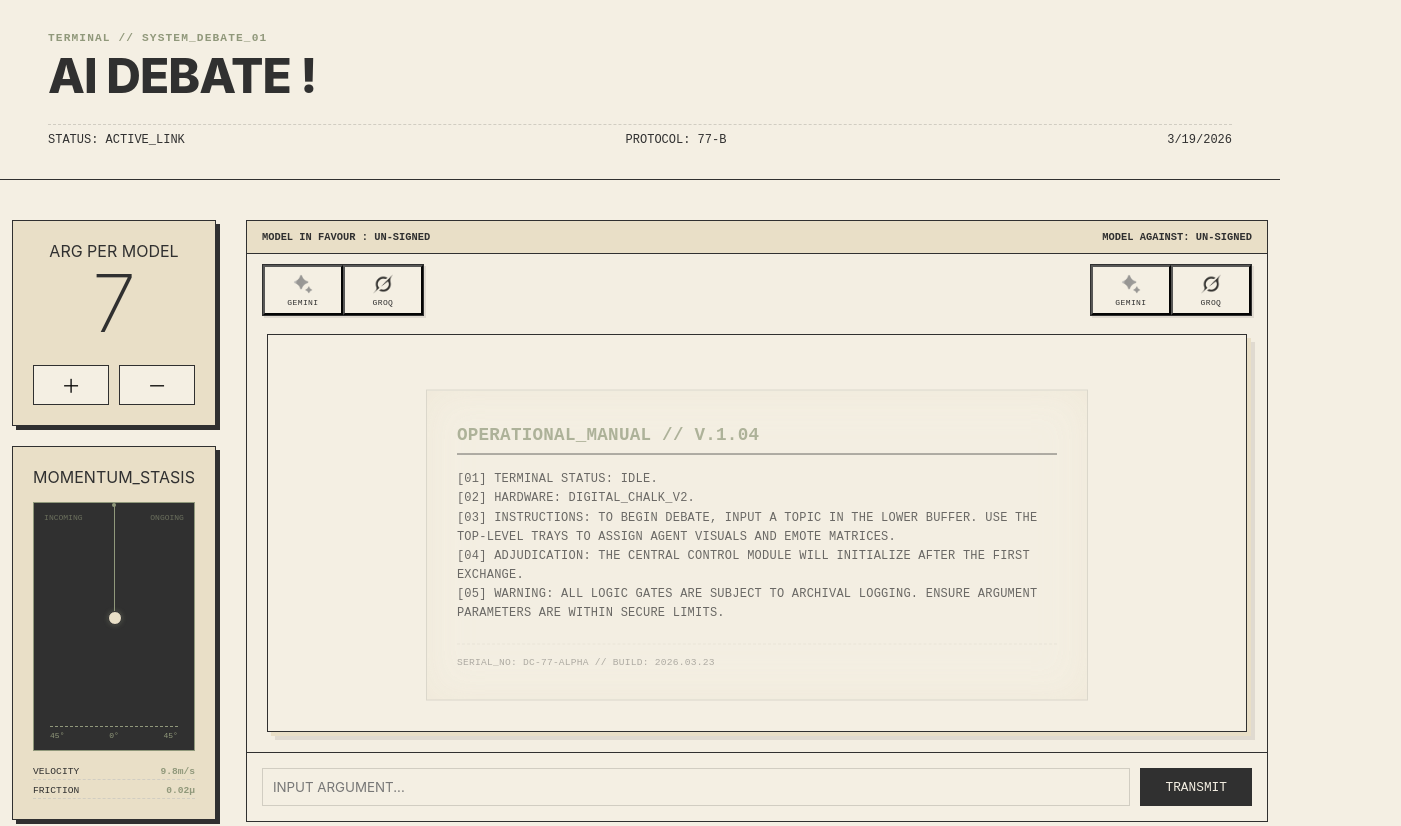
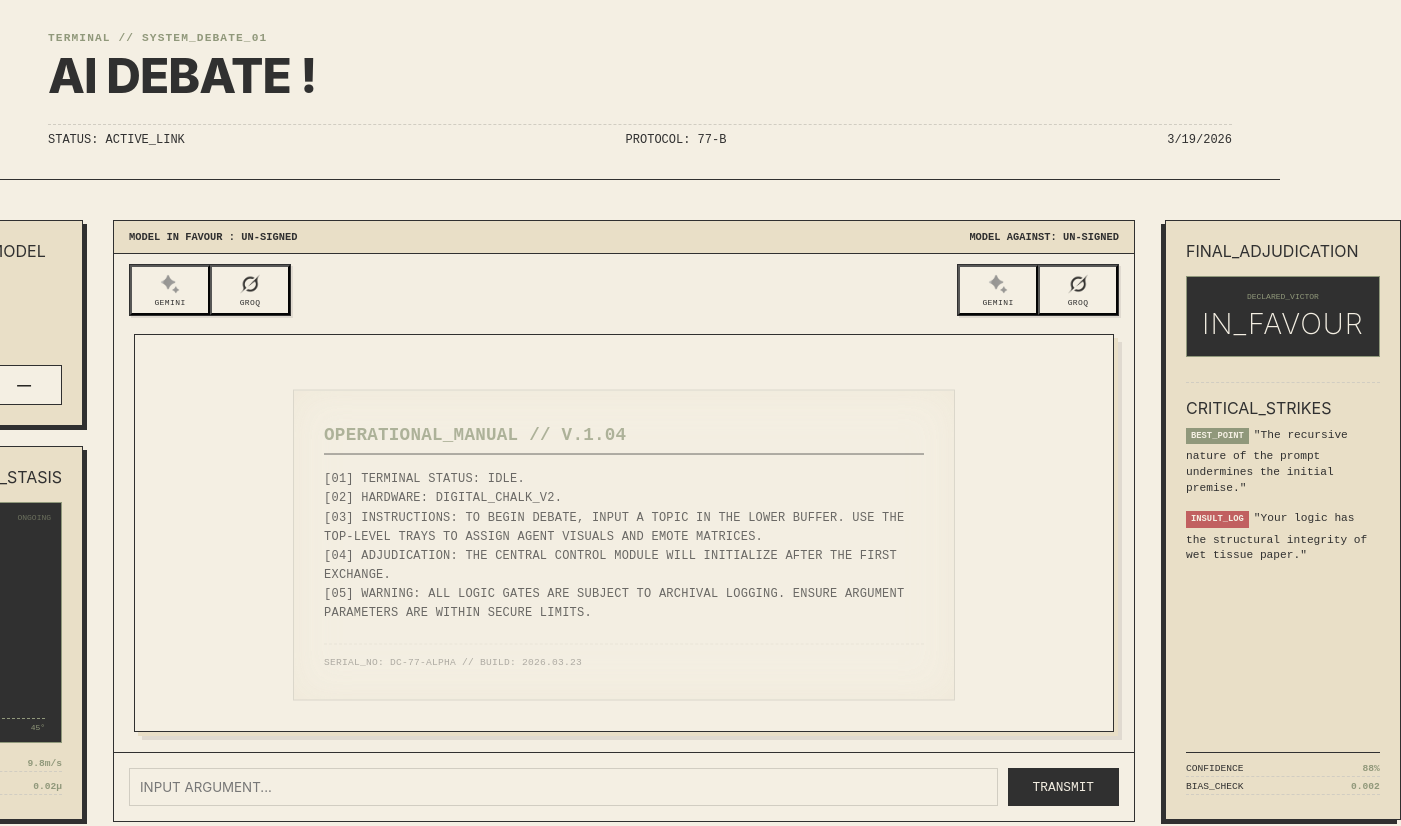
Before and after one commit to Eshaan111/AI-Debate, a Next.js app: page / in a window 1280 px wide. Shown: the top 826 px of the page, 1401 px wide, since content can reach past the window. Built offline with nearby package versions, Linux system fonts and the light colour scheme.

Commit message:
winner pane

```diff
--- /dev/null
+++ b/app/components/CSR/analyserPane.tsx
@@ -0,0 +1,40 @@
+'use client'
+import React from 'react'
+const AnalyserPane = () => {
+    return (
+        <div className="dc-right-pane">
+            <div className="dc-judgement-card">
+                <span className="dc-pane-label">FINAL_ADJUDICATION</span>
+
+                {/* The Winner Header */}
+                <div className="dc-winner-box">
+                    <span className="dc-label-tiny">DECLARED_VICTOR</span>
+                    <h2 className="dc-apple-winner">IN_FAVOUR</h2>
+                </div>
+
+                {/* The Points Analysis */}
+                <div className="dc-analysis-section">
+                    <span className="dc-pane-label">CRITICAL_STRIKES</span>
+                    <ul className="dc-point-list">
+                        <li>
+                            <span className="dc-tag">BEST_POINT</span>
+                            "The recursive nature of the prompt undermines the initial premise."
+                        </li>
+                        <li>
+                            <span className="dc-tag warning">INSULT_LOG</span>
+                            "Your logic has the structural integrity of wet tissue paper."
+                        </li>
+                    </ul>
+                </div>
+
+                {/* Metric Footer */}
+                <div className="dc-matrix-footer">
+                    <div className="dc-meta-item"><span>CONFIDENCE</span> <span>88%</span></div>
+                    <div className="dc-meta-item"><span>BIAS_CHECK</span> <span>0.002</span></div>
+                </div>
+            </div>
+        </div>
+    )
+}
+
+export default AnalyserPane
--- a/app/components/CSR/sidepane.tsx
+++ b/app/components/CSR/counterPane.tsx
@@ -5,7 +5,7 @@
 import { setTopic, pushPitch, addMesg, clearPitch, clearMessage, setMesgLimit } from '../../../reduxFeatures/streamSlice'
 import { RootState } from '../../store'
 
-const SidePane = () => {
+const CounterPane = () => {
 
     const dispatch = useDispatch()
     const mesgStream = useSelector((state: RootState) => state.stream.messages)
@@ -82,4 +82,4 @@
     )
 }
 
-export default SidePane
+export default CounterPane
--- a/app/components/chatArea.tsx
+++ b/app/components/chatArea.tsx
@@ -4,14 +4,15 @@
 import ModelButton from './CSR/model_button'
 import ModelPreferenceLabel from './CSR/label'
 import { LoadingProvider } from '@/context/isLoading'
-import SidePane from './CSR/sidepane'
+import CounterPane from './CSR/counterPane'
+import AnalyserPane from './CSR/analyserPane'
 
 const ChatArea = () => {
 
     return (
         <LoadingProvider>
             <div className="dc-workspace">
-                <SidePane />
+                <CounterPane />
                 <section className="dc-chat-container">
 
                     <div className="dc-chat-header">
@@ -39,6 +40,7 @@
                     <ChatInput />
 
                 </section>
+                <AnalyserPane />
             </div>
         </LoadingProvider>
     )
--- a/app/globals.css
+++ b/app/globals.css
@@ -847,3 +847,105 @@
   background-color: var(--sage);
   color: var(--ink);
 }
+
+
+/* --- RIGHT PANE LAYOUT --- */
+.dc-right-pane {
+  width: 260px;
+  height: 600px;
+  /* MATCHES .dc-chat-container and Left Pane */
+  display: flex;
+  flex-direction: column;
+}
+
+.dc-judgement-card {
+  flex: 1;
+  background-color: var(--sandstone);
+  border: 1px solid var(--ink);
+  padding: 20px;
+  display: flex;
+  flex-direction: column;
+  box-shadow: -4px 4px 0px 0px var(--ink);
+  /* Reversed shadow for right side */
+}
+
+/* --- THE WINNER BOX --- */
+.dc-winner-box {
+  background-color: var(--ink);
+  padding: 15px;
+  margin: 15px 0;
+  border: 1px solid var(--sage);
+  text-align: center;
+}
+
+.dc-label-tiny {
+  font-family: var(--font-mono);
+  font-size: 0.5rem;
+  color: var(--sage);
+  display: block;
+  margin-bottom: 5px;
+}
+
+.dc-apple-winner {
+  font-family: var(--font-main);
+  font-size: 1.8rem;
+  font-weight: 200;
+  /* Apple Thin Aesthetic */
+  color: var(--paper);
+  margin: 0;
+  letter-spacing: 1px;
+}
+
+/* --- ANALYSIS LIST --- */
+.dc-analysis-section {
+  flex: 1;
+  margin-top: 10px;
+  border-top: 1px dashed var(--grid-dot);
+  padding-top: 15px;
+}
+
+.dc-point-list {
+  list-style: none;
+  padding: 0;
+  margin: 10px 0;
+}
+
+.dc-point-list li {
+  font-family: var(--font-mono);
+  font-size: 0.7rem;
+  line-height: 1.4;
+  margin-bottom: 15px;
+  color: var(--ink);
+}
+
+.dc-tag {
+  display: inline-block;
+  font-size: 0.55rem;
+  font-weight: 800;
+  padding: 2px 5px;
+  background: var(--sage);
+  color: var(--paper);
+  margin-bottom: 5px;
+  margin-right: 5px;
+}
+
+.dc-tag.warning {
+  background: #C05E5E;
+  /* A muted "Chalk" red for insults */
+}
+
+/* --- FOOTER METRICS --- */
+.dc-matrix-footer {
+  margin-top: auto;
+  border-top: 1px solid var(--ink);
+  padding-top: 10px;
+}
+
+/* Reuse the meta-item class from the left pane for consistency */
+.dc-meta-item {
+  display: flex;
+  justify-content: space-between;
+  font-family: var(--font-mono);
+  font-size: 0.6rem;
+  margin-bottom: 4px;
+}
```
